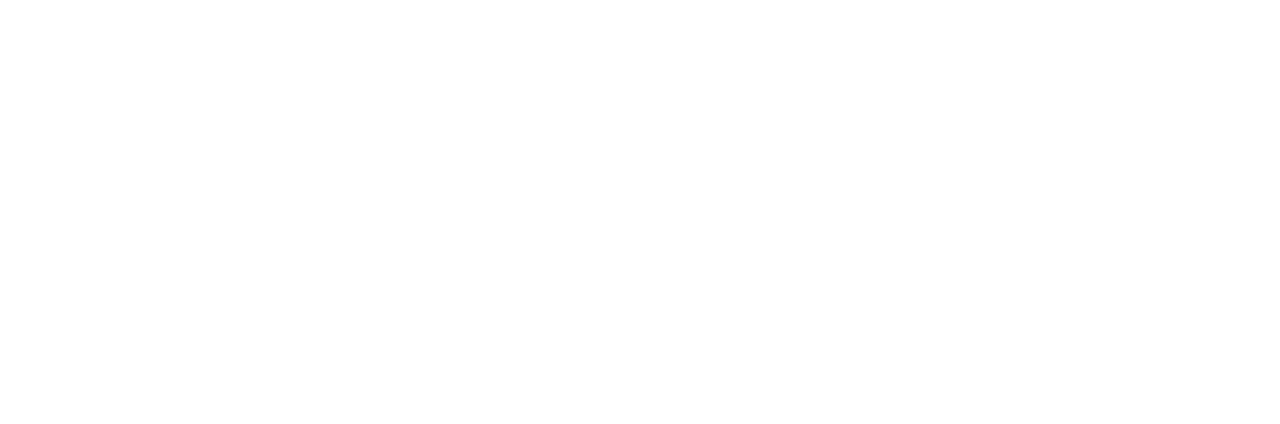
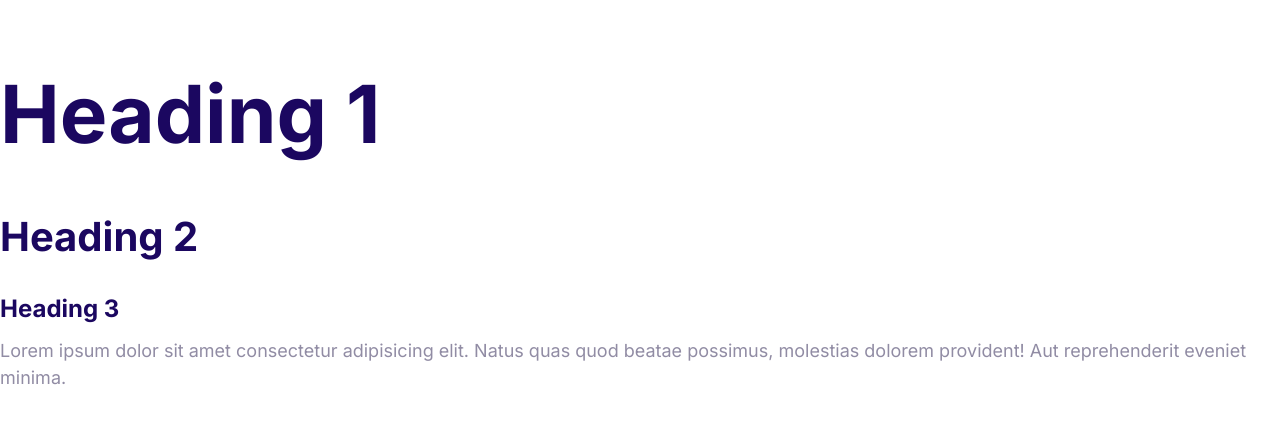
Before and after one commit to dzyfer/moshified, a plain HTML site: page index.html in a window 1280 px wide. Drawn offline with Linux system fonts and the light colour scheme.

Commit message:
Define the styles for the fonts.

```diff
--- a/css/styles.css
+++ b/css/styles.css
@@ -5,3 +5,52 @@
   --color-headings: #1b0760;
   --color-body: #918ca4;
 }
+
+html {
+  font-size: 62.5%;
+}
+
+body {
+  font-family: Inter, Arial, Arial, Helvetica, sans-serif;
+  color: var(--color-body);
+  line-height: 1.5;
+  font-size: 2.4rem;
+}
+
+h1,
+h2,
+h3 {
+  color: var(--color-headings);
+  margin-bottom: 1rem;
+}
+
+h1 {
+  font-size: 7rem;
+}
+
+h2 {
+  font-size: 4rem;
+}
+
+h3 {
+  font-size: 3rem;
+}
+
+p {
+  margin-top: 0;
+}
+
+@media screen and (min-width: 1024px) {
+  body {
+    font-size: 1.8rem;
+  }
+  h1 {
+    font-size: 8rem;
+  }
+  h2 {
+    font-size: 4rem;
+  }
+  h3 {
+    font-size: 2.4rem;
+  }
+}
--- a/index.html
+++ b/index.html
@@ -5,10 +5,16 @@
     <meta http-equiv="X-UA-Compatible" content="IE=edge">
     <meta name="viewport" content="width=device-width, initial-scale=1.0">
     <title>Document</title>
+    <link rel="preconnect" href="https://fonts.googleapis.com">
+    <link rel="preconnect" href="https://fonts.gstatic.com" crossorigin>
+    <link href="https://fonts.googleapis.com/css2?family=Inter:wght@400;700&display=swap" rel="stylesheet">
     <link rel="stylesheet" href="css/normalize.css">
     <link rel="stylesheet" href="css/styles.css">
 </head>
 <body>
-
+    <h1>Heading 1</h1>
+    <h2>Heading 2</h2>
+    <h3>Heading 3</h3>
+    <p>Lorem ipsum dolor sit amet consectetur adipisicing elit. Natus quas quod beatae possimus, molestias dolorem provident! Aut reprehenderit eveniet minima.</p>
 </body>
 </html>
```
